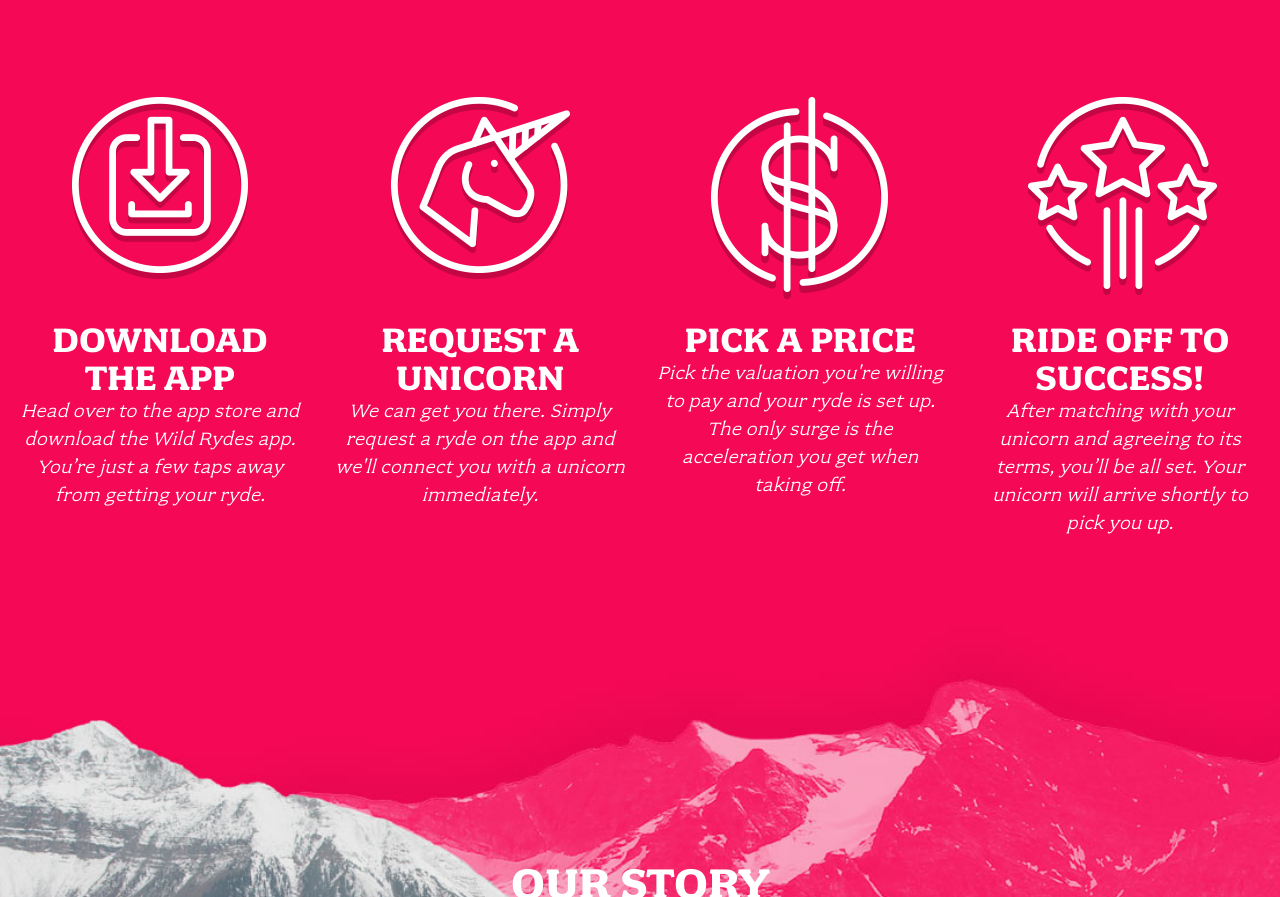
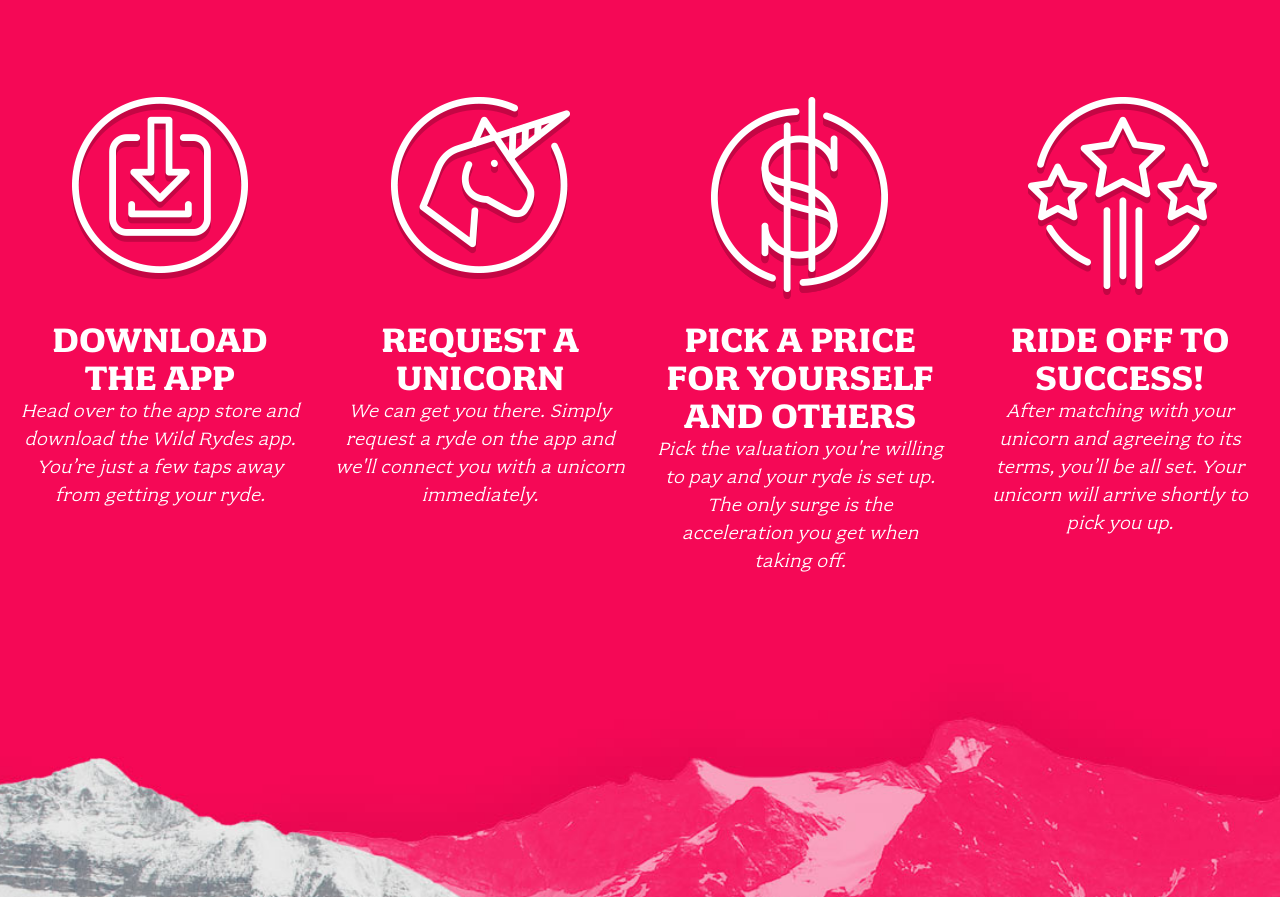
Before and after one commit to babsontimie/wildrydes-site, a plain HTML site: page index.html in a window 1280 px wide. Shown: the part 1267-2164 px from the top of the page. Drawn offline with Linux system fonts and the light colour scheme.

Commit message:
Update index.html

```diff
--- a/index.html
+++ b/index.html
@@ -53,7 +53,7 @@
 
       <div class="column">
         <div class="home-about-block">
-          <h3 class="title icon-price">Pick A Price</h3>
+          <h3 class="title icon-price">Pick A Price for yourself and others</h3>
           <p class="content">Pick the valuation you're willing to pay and your ryde is set up. The only surge is the acceleration you get when taking off.</p>
         </div>
       </div>
```
